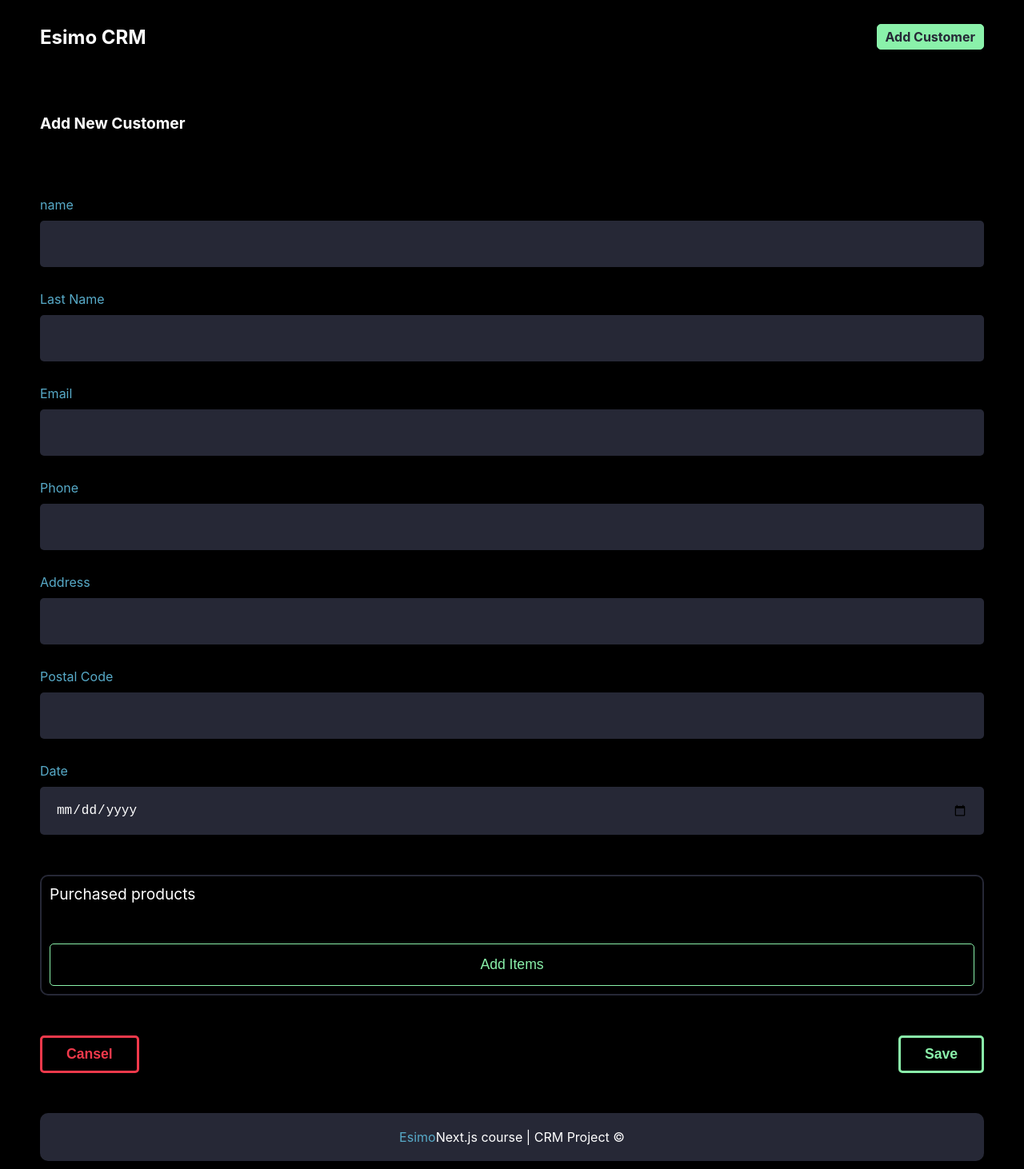
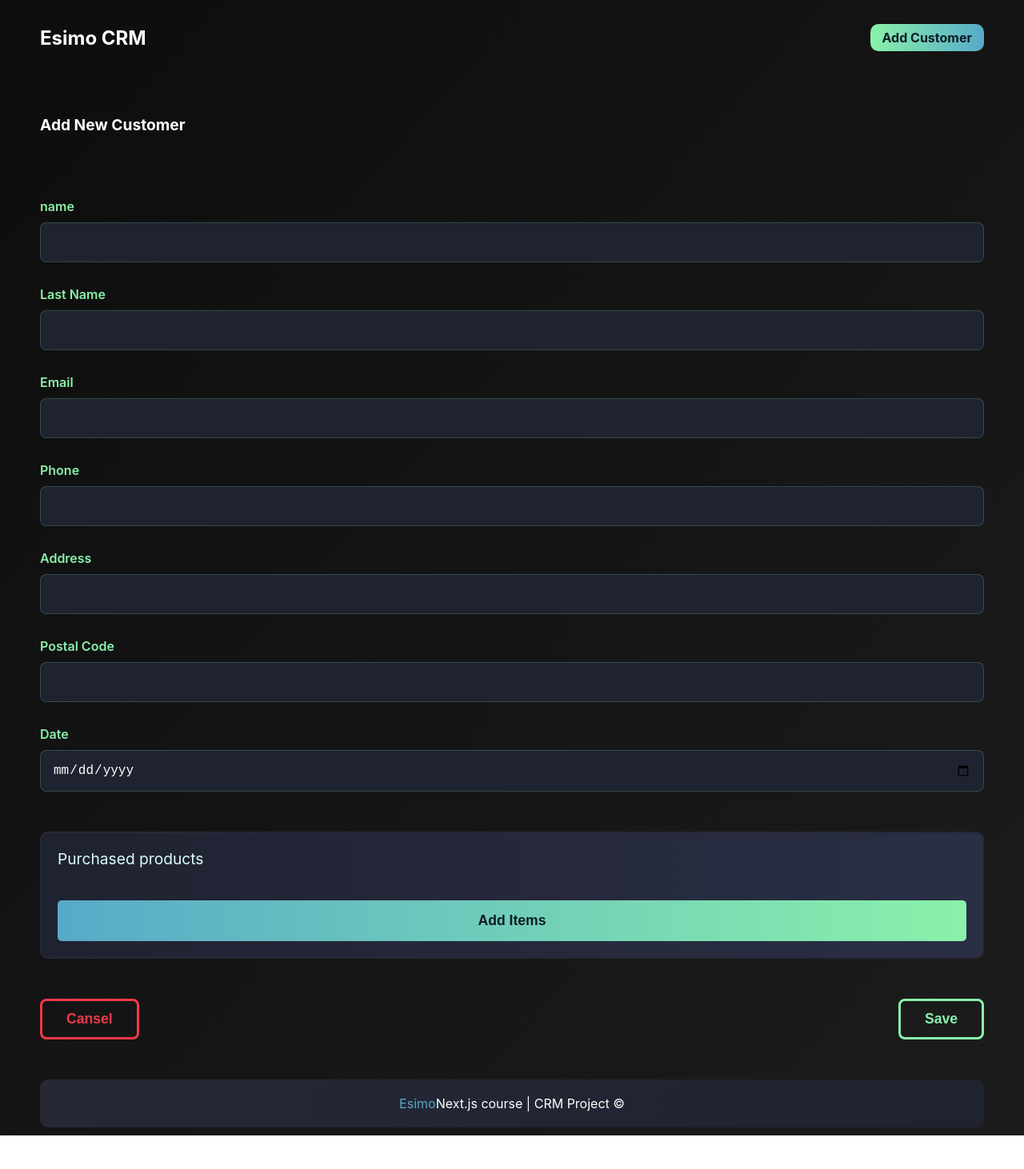
Before and after one commit to xe4at/CRM-Project, a Next.js app: page /add-customer in a window 1280 px wide. Shown: the whole page at 80% size. After the commit the page ends 1420 px from the top, so only its background shows below. Built offline with nearby package versions, Linux system fonts and the light colour scheme.

Commit message:
change styles

```diff
--- a/components/module/ItemList.jsx
+++ b/components/module/ItemList.jsx
@@ -8,7 +8,6 @@ function ItemList({ form, setForm }) {
       ...form,
       products: [...products, { name: "", price: "", qty: "" }],
     });
-    console.log(products);
   };
 
   const changeHandler = (e, index) => {
--- a/src/styles/globals.css
+++ b/src/styles/globals.css
@@ -1,10 +1,11 @@
 body {
   font-family: -apple-system, BlinkMacSystemFont, Segoe UI, Roboto, Oxygen,
     Ubuntu, Cantarell, Fira Sans, Droid Sans, Helvetica Neue, sans-serif;
-  background-color: black;
+  background: linear-gradient(to bottom right, #0d0d0d, #1c1c1c);
   max-width: 1200px;
   margin: auto;
   padding: 10px;
+  color: #d9fefb;
 }
 
 a {
@@ -26,12 +27,26 @@ a {
   margin: 20px 0 40px;
 }
 
+.header a {
+  border: none;
+  background: linear-gradient(to right, #8af1aa, #57aac8);
+  color: #0f1c26;
+  padding: 7px 15px;
+  border-radius: 10px;
+  font-weight: bold;
+  transition: 0.3s;
+}
+.header a:hover {
+  filter: brightness(1.1);
+  transform: scale(1.05);
+}
+
 .main {
   min-height: 85vh;
 }
 
 .footer {
-  background-color: #262836;
+  background: linear-gradient(to right, #262836, #1f2230);
   text-align: center;
   color: white;
   padding: 20px 10px;
@@ -40,74 +55,83 @@ a {
 
 .footer a {
   color: #57aac8;
+  transition: color 0.3s;
 }
-
-.header a {
-  border: 1px solid #8af1aa;
-  background-color: #8af1aa;
-  color: #262836;
-  padding: 5px 10px;
-  border-radius: 5px;
-  font-weight: bold;
+.footer a:hover {
+  color: #8af1aa;
 }
 
 .card {
-  background-color: #262836;
-  color: #57aac8;
+  background: linear-gradient(to right, #262836, #1f2230);
+  color: #8af1aa;
   margin: 10px 0;
   padding: 20px 10px;
-  border-radius: 5px;
+  border-radius: 10px;
   display: flex;
   justify-content: space-between;
+  box-shadow: 0 0 10px rgba(138, 241, 170, 0.1);
 }
 
 .card__details {
   display: flex;
 }
-
 .card__details p {
   margin-right: 30px;
+}
+
+.card__buttons button,
+.card__buttons a {
+  padding: 8px 12px;
+  border-radius: 6px;
+  transition: all 0.3s ease;
+  font-weight: 500;
 }
 
 .card__buttons button {
   border: 1px solid #f0394b;
   color: #f0394b;
-  background-color: #262836;
-  padding: 5px;
-  margin-left: 15px;
-  border-radius: 5px;
-  cursor: pointer;
+  background-color: transparent;
+}
+.card__buttons button:hover {
+  background-color: #f0394b;
+  color: white;
 }
 
 .card__buttons a {
   border: 1px solid #8af1aa;
   color: #8af1aa;
-  background-color: #262836;
-  padding: 5px;
-  margin-left: 15px;
-  border-radius: 5px;
-  font-weight: 200;
+  background-color: transparent;
+}
+.card__buttons a:hover {
+  background-color: #8af1aa;
+  color: #0f1c26;
 }
 
 .form-input {
   display: flex;
   flex-direction: column;
   margin-bottom: 30px;
-  color: #57aac8;
+  color: #8af1aa;
 }
 
 .form-input label {
   margin-bottom: 10px;
+  font-weight: 600;
 }
 
 .form-input input {
-  background-color: #262836;
-  border: none;
-  border-radius: 5px;
-  padding: 20px;
+  background-color: #1f2230;
+  border: 1px solid #8af1aa33;
+  border-radius: 8px;
+  padding: 15px;
   color: white;
   font-size: 1rem;
   outline: none;
+  transition: 0.3s;
+}
+.form-input input:focus {
+  border-color: #8af1aa;
+  box-shadow: 0 0 5px #8af1aa66;
 }
 
 h4 {
@@ -118,105 +142,119 @@ h4 {
 
 .item-list {
   border: 2px solid #262836;
-  padding: 10px;
+  padding: 20px;
   margin: 50px 0;
   border-radius: 10px;
+  background: linear-gradient(to right, #1f2230, #2b2f45);
 }
 
 .item-list p {
-  color: white;
+  color: #d9fefb;
   font-size: 1.2rem;
 }
 
 .item-list button {
-  border: 1px solid #8af1aa;
-  color: #8af1aa;
-  background-color: black;
+  border: none;
+  background: linear-gradient(to right, #57aac8, #8af1aa);
+  color: #0f1c26;
   border-radius: 5px;
   width: 100%;
-  margin-top: 50px;
+  margin-top: 40px;
   padding: 15px;
   font-size: 1.1rem;
+  font-weight: bold;
   cursor: pointer;
+  transition: 0.3s;
+}
+.item-list button:hover {
+  filter: brightness(1.2);
+  transform: scale(1.02);
 }
 
 .form-input__list {
   border: 2px solid #262836;
-  padding: 10px;
-  margin-top: 50px;
+  padding: 15px;
+  margin-top: 40px;
   border-radius: 10px;
+  background: linear-gradient(to left, #1f2230, #2b2f45);
 }
 
 .form-input__list div {
   display: flex;
   justify-content: space-between;
+  gap: 10px;
 }
 
 .form-input__list button {
   border: 1px solid #f0394b;
   color: #f0394b;
   margin-top: 20px;
-  padding: 5px;
+  padding: 8px;
+  border-radius: 5px;
+  transition: 0.3s;
+}
+.form-input__list button:hover {
+  background-color: #f0394b;
+  color: white;
 }
 
 .customer-page__buttons {
   display: flex;
   justify-content: space-between;
   margin-bottom: 50px;
+  gap: 10px;
+}
+
+.customer-page__buttons .first,
+.customer-page__buttons .second {
+  border-radius: 8px;
+  font-weight: bold;
+  font-size: 1.1rem;
+  padding: 12px 30px;
+  cursor: pointer;
+  transition: 0.3s;
 }
 
 .customer-page__buttons .first {
   color: #f0394b;
-  background-color: black;
+  background-color: transparent;
   border: 3px solid #f0394b;
-  border-radius: 5px;
-  font-weight: bold;
-  font-size: 1.1rem;
-  padding: 10px 30px;
-  cursor: pointer;
+}
+.customer-page__buttons .first:hover {
+  background-color: #f0394b;
+  color: white;
 }
 
 .customer-page__buttons .second {
   color: #8af1aa;
-  background-color: black;
+  background-color: transparent;
   border: 3px solid #8af1aa;
-  border-radius: 5px;
-  font-weight: bold;
-  font-size: 1.1rem;
-  padding: 10px 30px;
-  cursor: pointer;
+}
+.customer-page__buttons .second:hover {
+  background-color: #8af1aa;
+  color: #0f1c26;
 }
 
-.customer-detail {
-  color: white;
-}
-
-.customer-detail__main {
-  background-color: #262836;
+.customer-detail__main,
+.customer-detail__products,
+.customer-detail__buttons {
+  background: linear-gradient(to right, #1f2230, #2b2f45);
   padding: 15px;
-  border-radius: 5px;
+  border-radius: 10px;
+  margin-top: 40px;
   display: grid;
   grid-template-columns: repeat(3, 1fr);
 }
+
 .customer-detail__item {
   display: flex;
   border-radius: 5px;
-  width: fit-content;
   margin: 20px 0;
 }
 
 .customer-detail__item span {
   color: #57aac8;
   margin-right: 5px;
-}
-
-.customer-detail__products {
-  background-color: #262836;
-  margin-top: 50px;
-  padding: 15px;
-  border-radius: 5px;
-  display: grid;
-  grid-template-columns: repeat(3, 1fr);
 }
 
 .customer-detail__products p {
@@ -228,34 +266,36 @@ h4 {
   display: flex;
   justify-content: space-between;
   align-items: center;
-  background-color: #262836;
-  margin: 50px 0;
-  padding: 15px;
-  border-radius: 5px;
+}
+
+.customer-detail__buttons button,
+.customer-detail__buttons a {
+  border-radius: 6px;
+  padding: 10px;
+  font-size: 1.1rem;
+  width: 100px;
+  transition: 0.3s;
+  text-align: center;
 }
 
 .customer-detail__buttons button {
   border: 1px solid #f0394b;
   color: #f0394b;
-  background-color: #262836;
-  padding: 5px;
-  margin-left: 15px;
-  border-radius: 5px;
-  cursor: pointer;
-  font-size: 1.1rem;
-  width: 100px;
+  background-color: transparent;
+}
+.customer-detail__buttons button:hover {
+  background-color: #f0394b;
+  color: white;
 }
 
 .customer-detail__buttons a {
   border: 1px solid #8af1aa;
   color: #8af1aa;
-  background-color: #262836;
-  padding: 5px;
-  margin-left: 15px;
-  border-radius: 5px;
-  font-size: 1.1rem;
-  width: 100px;
-  text-align: center;
+  background-color: transparent;
+}
+.customer-detail__buttons a:hover {
+  background-color: #8af1aa;
+  color: #0f1c26;
 }
 
 @media (max-width: 600px) {
@@ -267,15 +307,20 @@ h4 {
     margin-top: 20px;
   }
 
-  .card__buttons button {
-    margin-left: 0;
-  }
-
   .form-input__list div {
     flex-direction: column;
   }
 
   .customer-detail__main {
-    grid-template-columns: repeat(1, 1fr);
+    grid-template-columns: 1fr;
+  }
+
+  .customer-detail__products {
+    grid-template-columns: 1fr;
+  }
+
+  .customer-detail__buttons {
+    flex-direction: column;
+    gap: 10px;
   }
 }
```
